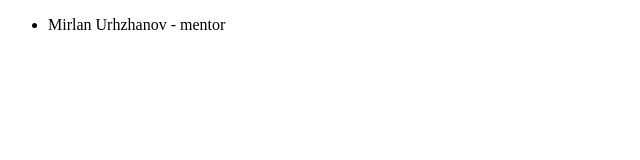
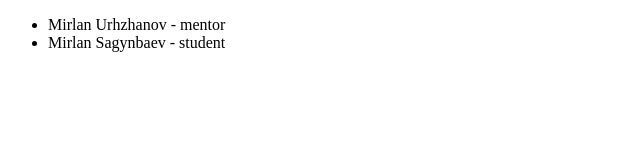
Before and after one commit to jyldyzacademy2022/altair-students, a plain HTML site: page index.html in a window 1280 px wide. Shown: the whole page, without its empty margins (0-640 px from the left). Drawn offline with Linux system fonts and the light colour scheme.

Commit message:
Add position

```diff
--- a/index.html
+++ b/index.html
@@ -1,14 +1,18 @@
 <!DOCTYPE html>
 <html lang="en">
+
 <head>
   <meta charset="UTF-8" />
   <meta http-equiv="X-UA-Compatible" content="IE=edge" />
   <meta name="viewport" content="width=device-width, initial-scale=1.0" />
   <title>Document</title>
 </head>
+
 <body>
   <ul>
     <li>Mirlan Urhzhanov - mentor</li>
+    <li>Mirlan Sagynbaev - student</li>
   </ul>
 </body>
+
 </html>
```
Lines whose indentation alone changed are shown as unchanged.
